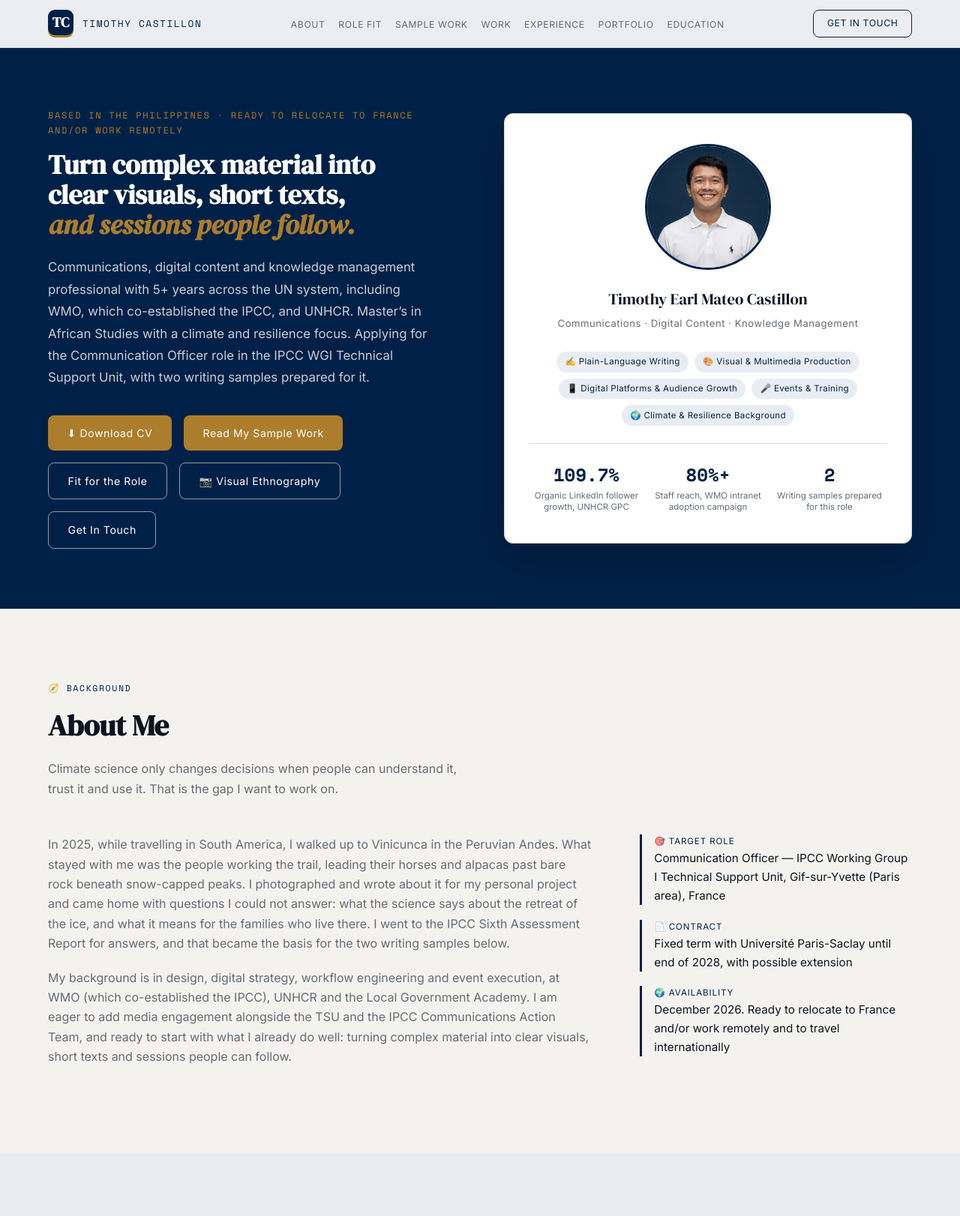
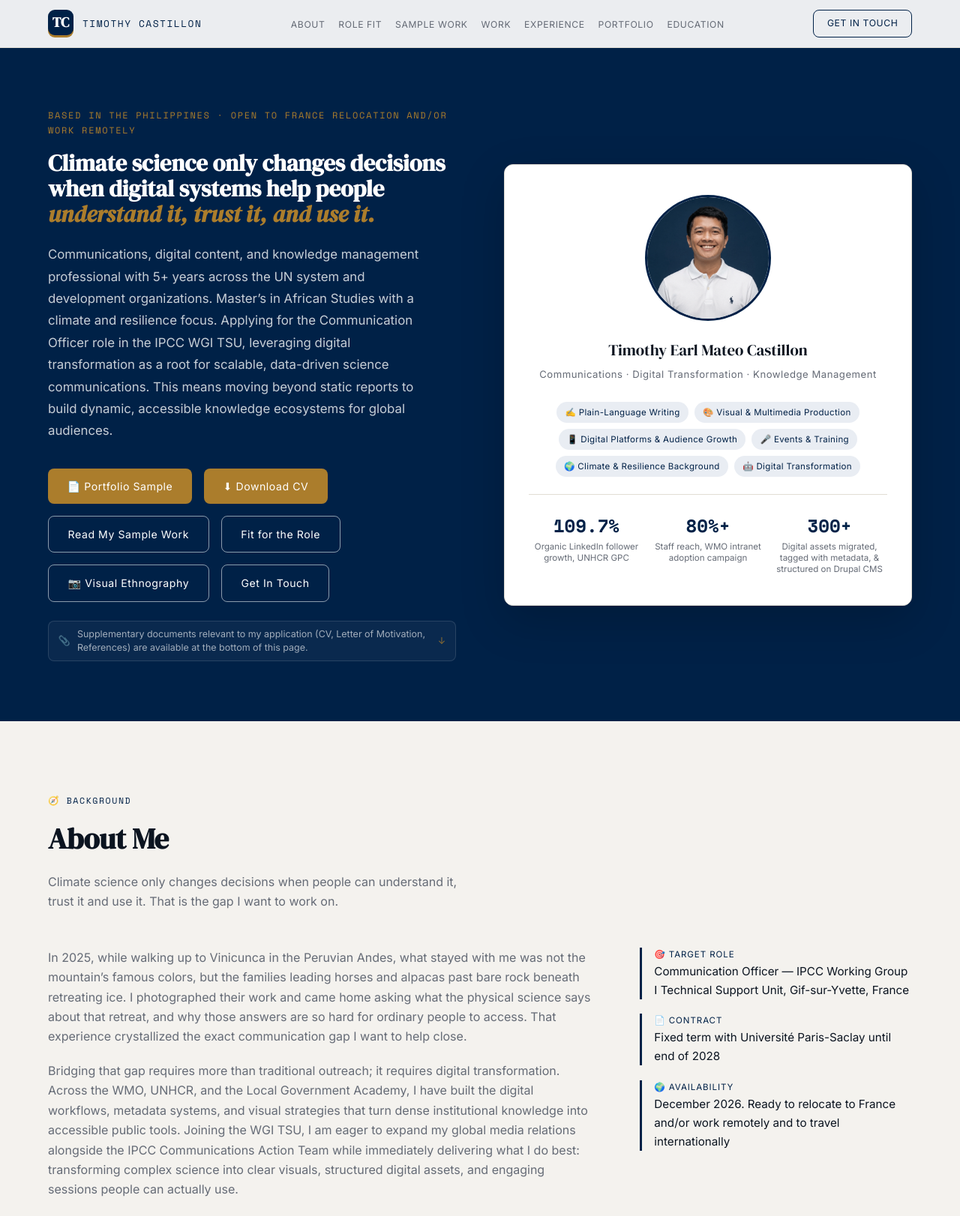
Before and after one commit to tmcastillon01/IPCC, a plain HTML site: page index.html in a window 1280 px wide. Shown: the top 1622 px of the page at 75% size. Drawn offline with nearby package versions, Linux system fonts and the light colour scheme.

Commit message:
Add files via upload

```diff
--- a/index.html
+++ b/index.html
@@ -27,7 +27,7 @@
 
     /* ─── RESET ──────────────────────────────────────────────── */
     *, *::before, *::after { box-sizing: border-box; margin: 0; padding: 0; }
-    html { scroll-behavior: smooth; font-size: 16px; }
+    html { scroll-behavior: smooth; font-size: 16px; -webkit-text-size-adjust: 100%; text-size-adjust: 100%; }
     body { background: var(--fog); color: var(--ink); font-family: 'Inter', sans-serif; line-height: 1.65; }
     img  { display: block; max-width: 100%; }
     a    { color: inherit; text-decoration: none; }
@@ -101,15 +101,33 @@
       font-size: 0.75rem; letter-spacing: 0.14em; text-transform: uppercase;
       color: var(--gold); margin-bottom: 1rem;
     }
+    .hero-text { min-width: 0; }
+    .hero-notice {
+      display: flex; align-items: center; gap: 0.6rem;
+      max-width: 100%;
+      margin-top: 1.6rem;
+      padding: 0.5rem 0.8rem;
+      background: rgba(255, 255, 255, 0.04);
+      border: 1px solid rgba(255, 255, 255, 0.12);
+      border-radius: 8px;
+      color: rgba(255, 255, 255, 0.62);
+      font-size: 0.78rem; line-height: 1.45;
+      transition: background 0.2s, border-color 0.2s, color 0.2s;
+    }
+    .hero-notice:hover { background: rgba(255, 255, 255, 0.07); border-color: rgba(165, 126, 58, 0.5); color: rgba(255, 255, 255, 0.85); }
+    .hero-notice-icon, .hero-notice-arrow { color: var(--gold); opacity: 0.8; flex-shrink: 0; }
+    .hero-notice-arrow { margin-left: auto; }
     .hero-name {
       font-family: 'DM Serif Display', serif;
-      font-size: clamp(1.45rem, 2.8vw, 2.4rem);
+      font-size: clamp(1.2rem, 2.4vw, 2.4rem);
       line-height: 1.12; color: var(--white);
       margin-bottom: 1.4rem;
     }
     .hero-name em { font-style: italic; color: var(--gold); }
     .hero-name .ln { display: block; white-space: nowrap; }
-    @media (max-width: 480px) { .hero-name .ln { white-space: normal; } }
+    @media (max-width: 900px) {
+      .hero-name { font-size: clamp(1rem, 5vw, 2.4rem); }
+    }
     .hero-lead {
       font-size: 1.05rem; color: rgba(255,255,255,0.78); max-width: 48ch;
       margin-bottom: 2.2rem; line-height: 1.75;
@@ -456,7 +474,6 @@
       .nav-cta { display: none; }
     }
 
-
     /* ─── CAMPAIGN CARDS ─────────────────────────────────────── */
     .camp-list { display: flex; flex-direction: column; gap: 1.6rem; }
     .camp {
@@ -582,7 +599,7 @@
       section { padding: 3.6rem 5vw; }
       .section-title { font-size: clamp(1.7rem, 7vw, 2.1rem); }
       .section-sub { margin-bottom: 2rem; }
-      .hero-name { font-size: clamp(1.9rem, 8.2vw, 2.4rem); line-height: 1.18; }
+      .hero-name { line-height: 1.18; }
       .hero-actions { flex-direction: column; align-items: stretch; }
       .hero-actions a { width: 100%; }
       .hero-card { padding: 1.6rem 1.2rem; }
@@ -687,39 +704,46 @@
 <!-- HERO -->
 <section id="home">
   <div class="hero-text">
-    <p class="hero-eyebrow">Based in the Philippines · Ready to relocate to France and/or work remotely</p>
+    <p class="hero-eyebrow">Based in the Philippines · Open to France relocation and/or work remotely</p>
     <h1 class="hero-name">
-      <span class="ln">Turn complex material into</span>
-      <span class="ln">clear visuals, short texts,</span>
-      <span class="ln"><em>and sessions people follow.</em></span>
+      <span class="ln">Climate science only changes decisions</span>
+      <span class="ln">when digital systems help people</span>
+      <span class="ln"><em>understand it, trust it, and use it.</em></span>
     </h1>
     <p class="hero-lead">
-      Communications, digital content and knowledge management professional with 5+ years across the UN system, including WMO, which co-established the IPCC, and UNHCR. Master’s in African Studies with a climate and resilience focus. Applying for the Communication Officer role in the IPCC WGI Technical Support Unit, with two writing samples prepared for it.
+      Communications, digital content, and knowledge management professional with 5+ years across the UN system and development organizations. Master’s in African Studies with a climate and resilience focus. Applying for the Communication Officer role in the IPCC WGI TSU, leveraging digital transformation as a root for scalable, data-driven science communications. This means moving beyond static reports to build dynamic, accessible knowledge ecosystems for global audiences.
     </p>
     <div class="hero-actions">
-      <a class="btn-download" href="Castillon_CV_IPCC.pdf" download>⬇ Download CV</a>
-      <a class="btn-primary" href="#samples">Read My Sample Work</a>
+      <a class="btn-primary" href="Castillon_SampleWorks_IPCC.pdf" target="_blank" rel="noopener">📄 Portfolio Sample</a>
+      <a class="btn-download" href="Castillon_CV_IPCC.pdf" target="_blank" rel="noopener">⬇ Download CV</a>
+      <a class="btn-outline" href="#samples">Read My Sample Work</a>
       <a class="btn-outline" href="#rolefit">Fit for the Role</a>
-      <a class="btn-outline" href="https://tmcastillon01.github.io/PhotoPortfolio/index.html#journal" target="_blank" rel="noopener noreferrer">📷 Visual Ethnography</a>
+      <a class="btn-outline" href="https://tmcastillon01.github.io/PhotoPortfolio/" target="_blank" rel="noopener noreferrer">📷 Visual Ethnography</a>
       <a class="btn-outline" href="#contact">Get In Touch</a>
     </div>
+    <a class="hero-notice" href="#contact">
+      <span class="hero-notice-icon">📎</span>
+      <span>Supplementary documents relevant to my application (CV, Letter of Motivation, References) are available at the bottom of this page.</span>
+      <span class="hero-notice-arrow">↓</span>
+    </a>
   </div>
 
   <div class="hero-card">
     <div class="hero-avatar"><img src="my_picture.png" alt="Timothy Earl Mateo Castillon"></div>
     <p class="hero-card-name">Timothy Earl Mateo Castillon</p>
-    <p class="hero-card-role">Communications · Digital Content · Knowledge Management</p>
+    <p class="hero-card-role">Communications · Digital Transformation · Knowledge Management</p>
     <div class="badge-row">
       <span class="badge">✍️ Plain-Language Writing</span>
       <span class="badge">🎨 Visual &amp; Multimedia Production</span>
       <span class="badge">📱 Digital Platforms &amp; Audience Growth</span>
       <span class="badge">🎤 Events &amp; Training</span>
       <span class="badge">🌍 Climate &amp; Resilience Background</span>
+      <span class="badge">🤖 Digital Transformation</span>
     </div>
     <div class="hero-stats">
       <div><div class="stat-num">109.7%</div><div class="stat-lbl">Organic LinkedIn follower growth, UNHCR GPC</div></div>
       <div><div class="stat-num">80%+</div><div class="stat-lbl">Staff reach, WMO intranet adoption campaign</div></div>
-      <div><div class="stat-num">2</div><div class="stat-lbl">Writing samples prepared for this role</div></div>
+      <div><div class="stat-num">300+</div><div class="stat-lbl">Digital assets migrated, tagged with metadata, &amp; structured on Drupal CMS</div></div>
     </div>
   </div>
 </section>
@@ -732,15 +756,15 @@
   <div class="about-grid">
     <div class="about-body">
       <p>
-        In 2025, while travelling in South America, I walked up to Vinicunca in the Peruvian Andes. What stayed with me was the people working the trail, leading their horses and alpacas past bare rock beneath snow-capped peaks. I photographed and wrote about it for my personal project and came home with questions I could not answer: what the science says about the retreat of the ice, and what it means for the families who live there. I went to the IPCC Sixth Assessment Report for answers, and that became the basis for the two writing samples below.
+       In 2025, while walking up to Vinicunca in the Peruvian Andes, what stayed with me was not the mountain’s famous colors, but the families leading horses and alpacas past bare rock beneath retreating ice. I photographed their work and came home asking what the physical science says about that retreat, and why those answers are so hard for ordinary people to access. That experience crystallized the exact communication gap I want to help close.
       </p>
       <p>
-        My background is in design, digital strategy, workflow engineering and event execution, at WMO (which co-established the IPCC), UNHCR and the Local Government Academy. I am eager to add media engagement alongside the TSU and the IPCC Communications Action Team, and ready to start with what I already do well: turning complex material into clear visuals, short texts and sessions people can follow.
+        Bridging that gap requires more than traditional outreach; it requires digital transformation. Across the WMO, UNHCR, and the Local Government Academy, I have built the digital workflows, metadata systems, and visual strategies that turn dense institutional knowledge into accessible public tools. Joining the WGI TSU, I am eager to expand my global media relations alongside the IPCC Communications Action Team while immediately delivering what I do best: transforming complex science into clear visuals, structured digital assets, and engaging sessions people can actually use.
       </p>
     </div>
     <div class="about-meta">
-      <div class="meta-item"><div class="meta-label">🎯 Target Role</div><div class="meta-value">Communication Officer — IPCC Working Group I Technical Support Unit, Gif-sur-Yvette (Paris area), France</div></div>
-      <div class="meta-item"><div class="meta-label">📄 Contract</div><div class="meta-value">Fixed term with Université Paris-Saclay until end of 2028, with possible extension</div></div>
+      <div class="meta-item"><div class="meta-label">🎯 Target Role</div><div class="meta-value">Communication Officer — IPCC Working Group I Technical Support Unit, Gif-sur-Yvette, France</div></div>
+      <div class="meta-item"><div class="meta-label">📄 Contract</div><div class="meta-value">Fixed term with Université Paris-Saclay until end of 2028</div></div>
       <div class="meta-item"><div class="meta-label">🌍 Availability</div><div class="meta-value">December 2026. Ready to relocate to France and/or work remotely and to travel internationally</div></div>
           </div>
   </div>
@@ -753,19 +777,14 @@
   <p class="section-sub">How my experience lines up with the main areas of the WGI TSU posting, including where I have gaps.</p>
   <div class="pub-grid">
     <div class="pub-card">
-      <div class="pub-title">🔬 Translating climate science</div>
-      <div class="pub-venue">Explainer sample · climate-focused master’s</div>
-      <div class="pub-scope">I wrote a plain-language explainer of AR6 WGI glacier findings that keeps WGI (physical science) separate from WGII (impacts). My master’s had a climate and resilience focus, with fieldwork in Kenya, and I completed UNFCCC/UNDP training on Article 6.2. I am not a climate scientist.</div>
-    </div>
-    <div class="pub-card">
       <div class="pub-title">🎨 Multimedia resources</div>
       <div class="pub-venue">UNHCR GPC · Adobe Creative Cloud · Canva · Videoscribe</div>
-      <div class="pub-scope">Reports, guidance, toolkits and newsletters laid out and produced; 30+ banners; 4 campaign videos edited. Graphic, written and video formats. No audio production.</div>
+      <div class="pub-scope">Reports, guidance, toolkits and newsletters laid out and produced; 30+ banners; 4 campaign videos edited. Graphic, written and video formats.</div>
     </div>
     <div class="pub-card">
       <div class="pub-title">📱 Social media and audience</div>
       <div class="pub-venue">LinkedIn · X/Twitter</div>
-      <div class="pub-scope">Organic LinkedIn followers +109.7% and X/Twitter +652 in six months; planned multi-channel editorial calendars. My channels are LinkedIn and X/Twitter; the posting also names Bluesky.</div>
+      <div class="pub-scope">Organic LinkedIn followers +109.7% and X/Twitter +652 in six months; planned multi-channel editorial calendars. My channels are LinkedIn and X/Twitter, and I maintain a personal portfolio site. </div>
     </div>
     <div class="pub-card">
       <div class="pub-title">🎤 Events, training and engagement</div>
@@ -775,12 +794,17 @@
     <div class="pub-card">
       <div class="pub-title">🤝 International teams</div>
       <div class="pub-venue">WMO · UNHCR · executive boards</div>
-      <div class="pub-scope">Worked with UN agencies, government agencies, executive boards and project teams across countries, and reported outcomes to executive boards. I did not work on IPCC assessments at WMO.</div>
+      <div class="pub-scope">Worked with UN agencies, government agencies, executive boards and project teams across countries, and reported outcomes to executive boards.</div>
+    </div>
+      <div class="pub-card">
+      <div class="pub-title">🔬 Translating climate science</div>
+      <div class="pub-venue">Explainer sample · climate-focused master’s</div>
+      <div class="pub-scope">I wrote a plain-language explainer of AR6 WGI glacier findings that keeps WGI (physical science) separate from WGII (impacts). My master’s had a climate and resilience focus, with fieldwork in Kenya, and I completed UNFCCC/UNDP training on Article 6.2.</div>
     </div>
     <div class="pub-card">
       <div class="pub-title">🧩 Where I would be learning</div>
       <div class="pub-venue">Stated plainly</div>
-      <div class="pub-scope">Press engagement (press conferences, incoming media requests, story placement, interview booking), press releases beyond my mock sample, media training for authors, the IPCC assessment process, and French (currently A2). I have not led climate-science communications for two years or more.</div>
+      <div class="pub-scope">Press engagement (press conferences, incoming media requests, story placement, interview booking), press releases beyond my mock sample, media training for authors, the IPCC assessment process, and French (currently A2).</div>
     </div>
   </div>
 </section>
@@ -1076,9 +1100,9 @@
   <div class="skill-tags" style="gap:0.6rem;">
     <span class="skill-tag">BSAFE (UNDSS)</span>
     <span class="skill-tag">Protection Fundamentals</span>
-    <span class="skill-tag">Prevention of Sexual Exploitation & Abuse (PSEA)</span>
-    <span class="skill-tag">Prevention of Harassment & Abuse of Authority</span>
-    <span class="skill-tag">Fundamentals of Fraud & Corruption Awareness</span>
+    <span class="skill-tag">Prevention of Sexual Exploitation &amp; Abuse (PSEA)</span>
+    <span class="skill-tag">Prevention of Harassment &amp; Abuse of Authority</span>
+    <span class="skill-tag">Fundamentals of Fraud &amp; Corruption Awareness</span>
     <span class="skill-tag">Information Security Awareness</span>
   </div>
   </div>
@@ -1138,8 +1162,9 @@
     <a class="contact-chip" href="https://twitter.com/timothycastillon" target="_blank"><span>🐦</span> @timothycastillon</a>
   </div>
   <div style="margin-top:2rem; display:flex; gap:1rem; justify-content:center; flex-wrap:wrap;">
-    <a class="btn-download" href="Castillon_CV_IPCC.pdf" download>⬇ Download CV (PDF)</a>
-    <a class="btn-download" href="Castillon_Cover_Letter_IPCC.pdf" download>⬇ Cover Letter (PDF)</a>
+    <a class="btn-download" href="Castillon_CV_IPCC.pdf" target="_blank" rel="noopener">⬇ Download CV (PDF)</a>
+    <a class="btn-download" href="Castillon_Cover_Letter_IPCC.pdf" target="_blank" rel="noopener">⬇ Letter of Motivation (PDF)</a>
+    <a class="btn-download" href="Castillon_References_IPCC.pdf" target="_blank" rel="noopener">📄 References (PDF)</a>
   </div>
 </section>
 
```
